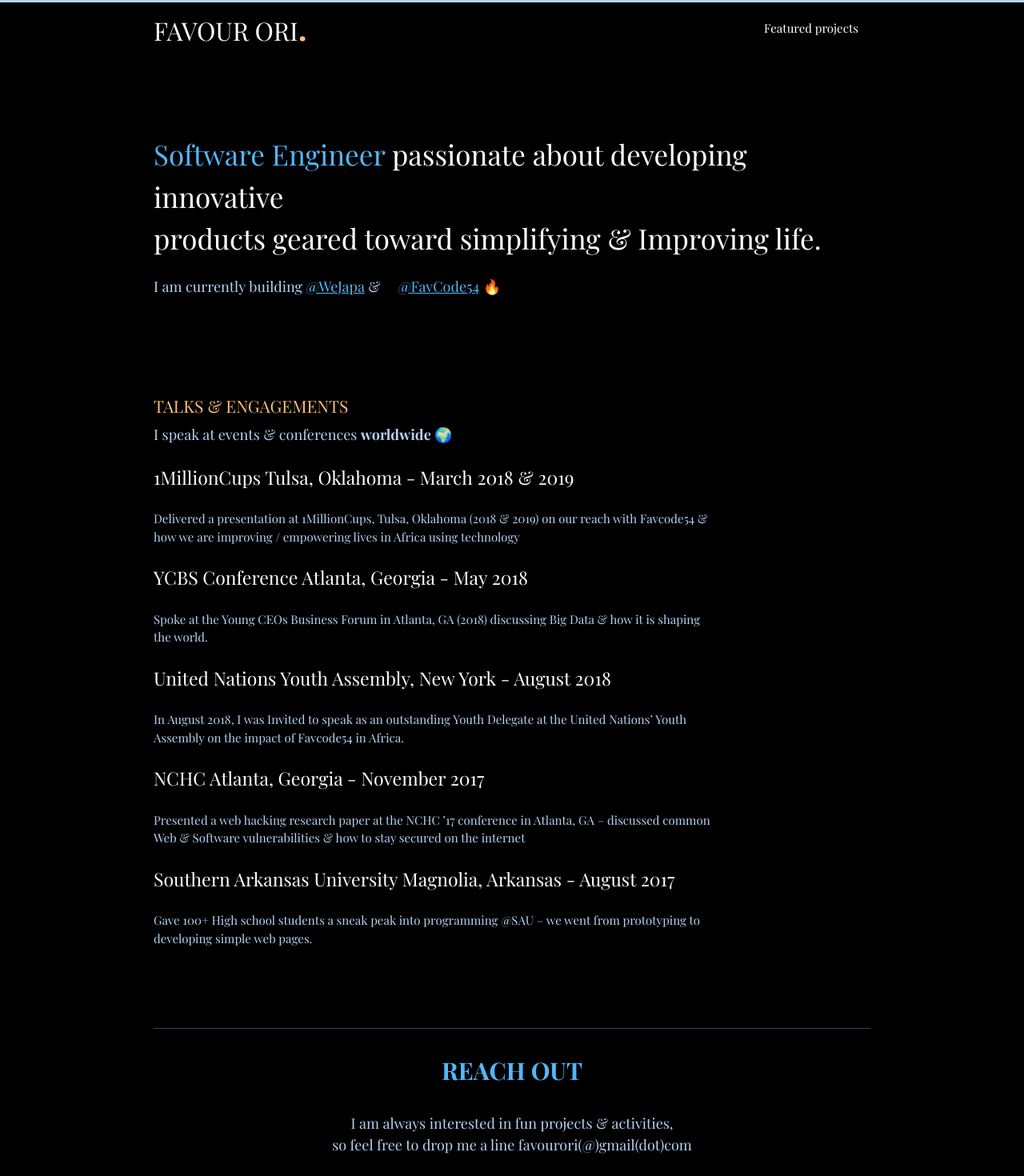
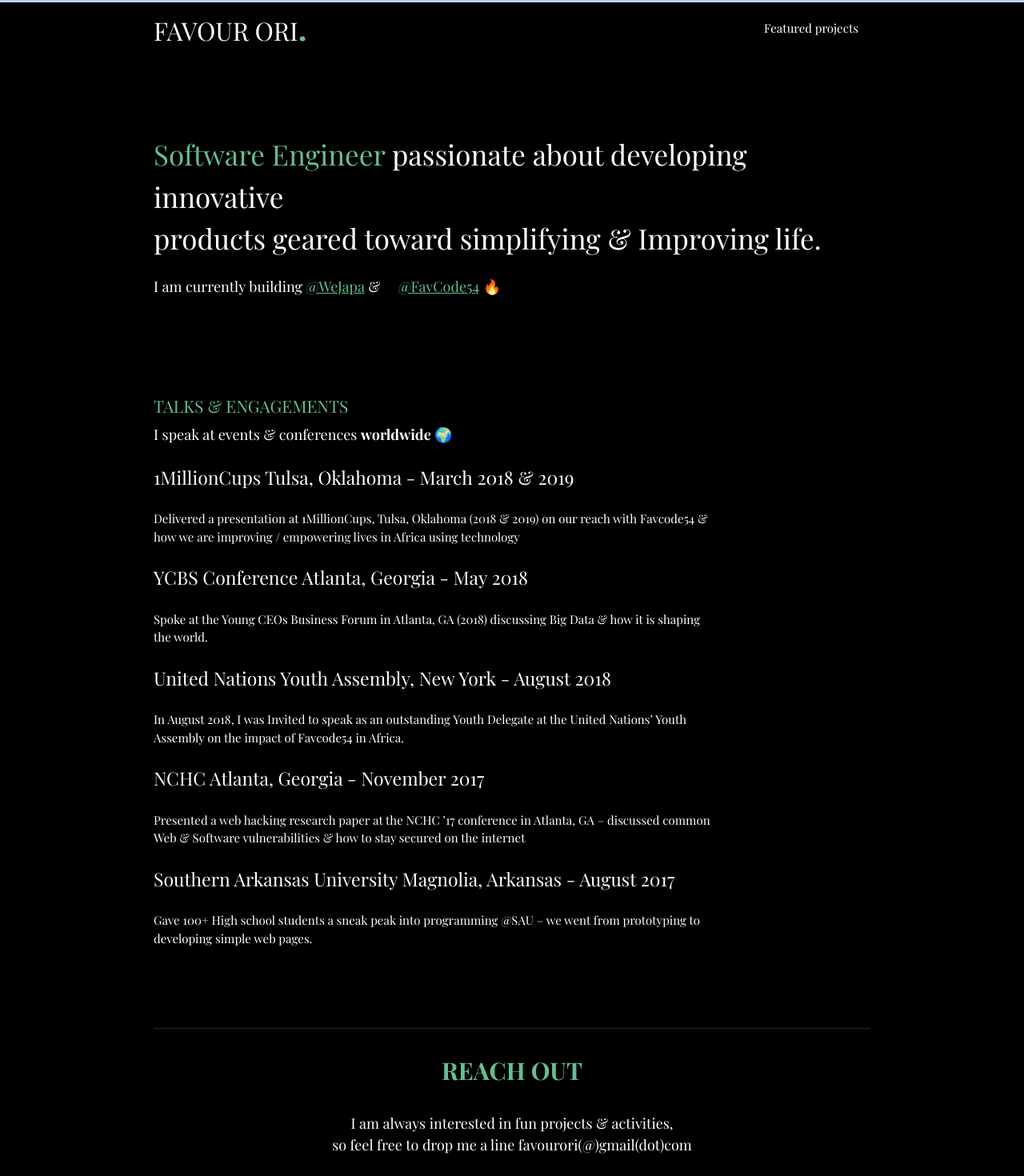
Before and after one commit to favourori/19-pws, a Vue app: page / in a window 1280 px wide. Shown: the top 1470 px of the page at 80% size. Built offline with nearby package versions, Linux system fonts and the light colour scheme.

Commit message:
changed color

```diff
--- a/public/index.html
+++ b/public/index.html
@@ -1,5 +1,6 @@
 <!DOCTYPE html>
 <html lang="en">
+
 <head>
   <meta charset="utf-8" />
   <meta http-equiv="X-UA-Compatible" content="IE=edge" />
@@ -7,37 +8,26 @@
   <link rel="icon" href="<%= BASE_URL %>favicon.png" />
   <title>Favour Ori</title>
   <!--Import Google Icon Font-->
-    <link
-      href="https://fonts.googleapis.com/icon?family=Material+Icons"
-      rel="stylesheet"
-    />
-    <link
-      rel="stylesheet"
-      href="https://cdnjs.cloudflare.com/ajax/libs/animate.css/3.7.2/animate.min.css"
-    />
+  <link href="https://fonts.googleapis.com/icon?family=Material+Icons" rel="stylesheet" />
+  <link rel="stylesheet" href="https://cdnjs.cloudflare.com/ajax/libs/animate.css/3.7.2/animate.min.css" />
   <style>
     @import url("https://fonts.googleapis.com/css?family=Playfair+Display:400,700,900&display=swap");
   </style>
 
   <!-- Compiled and minified CSS -->
-    <link
-      rel="stylesheet"
-      href="https://cdnjs.cloudflare.com/ajax/libs/materialize/1.0.0/css/materialize.min.css"
-    />
+  <link rel="stylesheet" href="https://cdnjs.cloudflare.com/ajax/libs/materialize/1.0.0/css/materialize.min.css" />
 
   <!-- Compiled and minified JavaScript -->
   <script src="https://cdnjs.cloudflare.com/ajax/libs/materialize/1.0.0/js/materialize.min.js"></script>
 </head>
-  <body
-    style="background-color:rgb(0, 0, 0); font-family: 'Playfair Display', serif;"
-  >
+
+<body style="background-color:rgb(0, 0, 0); color: #fff; font-family: 'Playfair Display', serif;">
   <noscript>
-      <strong
-        >We're sorry but portfolio doesn't work properly without JavaScript
-        enabled. Please enable it to continue.</strong
-      >
+    <strong>We're sorry but portfolio doesn't work properly without JavaScript
+      enabled. Please enable it to continue.</strong>
   </noscript>
   <div id="app"></div>
   <!-- built files will be auto injected -->
 </body>
+
 </html>
--- a/src/components/Footer.vue
+++ b/src/components/Footer.vue
@@ -5,8 +5,8 @@
     <div>
       <p align="center" class="footer-secondary-color">REACH OUT</p>
       <p class="blue-color footer" align="center">
-        I am always interested in fun projects & activities, <br/> so feel free to
-        drop me a line favourori(@)gmail(dot)com
+        I am always interested in fun projects & activities, <br />
+        so feel free to drop me a line favourori(@)gmail(dot)com
       </p>
     </div>
   </div>
@@ -14,26 +14,22 @@
 
 <script>
 export default {
-  title: "Footer"
+  title: "Footer",
 };
 </script>
 
 <style>
 .footer-secondary-color {
-  color: #54b6f7;
+  color: #66bd90;
   font-weight: 700;
   font-size: 30px;
-}
-
-.blue-color {
-  color: #b6d3f5;
 }
 
 hr {
   border: 0;
   height: 0;
   border-top: 1px solid rgba(0, 0, 0, 0.1);
-  border-bottom: 1px solid rgb(50, 69, 90);
+  border-bottom: 1px solid #66bd9040;
 }
 
 .footer {
--- a/src/components/Intro.vue
+++ b/src/components/Intro.vue
@@ -9,7 +9,7 @@
       simplifying & Improving life.
     </p>
 
-    <p style="color: #B6D3F5; font-size: 18px; margin-top: -15px">
+    <p style=" font-size: 18px; margin-top: -15px">
       I am currently building
       <a href="https://wejapa.com">
         <span class="secondary-color-bold"> <u>@WeJapa</u> </span>
@@ -43,6 +43,6 @@ export default {
 }
 
 .secondary-color-bold {
-  color: #54b6f7;
+  color: #66bd90;
 }
 </style>
--- a/src/components/NavBar.vue
+++ b/src/components/NavBar.vue
@@ -39,7 +39,7 @@ export default {
 }
 
 .secondary-color {
-  color: #ffe402;
+  color: #66bd90;
   font-weight: 700;
   font-size: 40px;
 }
--- a/src/components/Projects.vue
+++ b/src/components/Projects.vue
@@ -92,7 +92,7 @@ export default {
 
 <style>
 .secondary-color {
-  color: #fcbf77 !important;
+  color: #66bd90 !important;
 }
 
 .project {
@@ -162,7 +162,6 @@ export default {
   background-image: url("../assets/projects/colleges.png");
 }
 
-
 .bg4 {
   background-image: url("../assets/projects/tugure.png");
 }
@@ -170,7 +169,6 @@ export default {
 .bg5 {
   background-image: url("../assets/projects/medjapa.jpg");
 }
-
 
 .project-bg:after {
   content: "";
--- a/src/components/Speaking.vue
+++ b/src/components/Speaking.vue
@@ -1,7 +1,6 @@
 <template>
   <div class="container" style="margin-top: 80px">
-
-    <p class="secondary-color" style="font-size: 21px"> TALKS & ENGAGEMENTS </p>
+    <p class="secondary-color" style="font-size: 21px">TALKS & ENGAGEMENTS</p>
 
     <p class="blue-font-color" style="font-size: 18px; margin-top: -15px">
       I speak at events & conferences <b>worldwide 🌍</b>
@@ -25,41 +24,41 @@ export default {
         {
           title: "1MillionCups Tulsa, Oklahoma - March 2018 & 2019",
           description:
-            "Delivered a presentation at 1MillionCups, Tulsa, Oklahoma (2018 & 2019) on our reach with Favcode54 & how we are improving / empowering lives in Africa using technology"
+            "Delivered a presentation at 1MillionCups, Tulsa, Oklahoma (2018 & 2019) on our reach with Favcode54 & how we are improving / empowering lives in Africa using technology",
         },
 
         {
           title: "YCBS Conference Atlanta, Georgia - May 2018",
           description:
-            "Spoke at the Young CEOs Business Forum in Atlanta, GA (2018) discussing Big Data & how it is shaping the world."
+            "Spoke at the Young CEOs Business Forum in Atlanta, GA (2018) discussing Big Data & how it is shaping the world.",
         },
 
         {
           title: "United Nations Youth Assembly, New York - August 2018",
           description:
-            "In August 2018, I was Invited to speak as an outstanding Youth Delegate at the United Nations’ Youth Assembly on the impact of Favcode54 in Africa."
+            "In August 2018, I was Invited to speak as an outstanding Youth Delegate at the United Nations’ Youth Assembly on the impact of Favcode54 in Africa.",
         },
 
         {
           title: "NCHC  Atlanta, Georgia - November 2017",
           description:
-            "Presented a web hacking research paper at the NCHC ’17 conference in Atlanta, GA – discussed common Web & Software vulnerabilities & how to stay secured on the internet"
+            "Presented a web hacking research paper at the NCHC ’17 conference in Atlanta, GA – discussed common Web & Software vulnerabilities & how to stay secured on the internet",
         },
         {
           title:
             "Southern Arkansas University Magnolia, Arkansas - August 2017",
           description:
-            "Gave 100+ High school students a sneak peak into programming @SAU – we went from prototyping to developing simple web pages."
-        }
-      ]
+            "Gave 100+ High school students a sneak peak into programming @SAU – we went from prototyping to developing simple web pages.",
+        },
+      ],
     };
-  }
+  },
 };
 </script>
 
 <style>
 .secondary-color {
-  color: #54b6f7;
+  color: #66bd90;
 }
 
 .light-color {
@@ -67,7 +66,7 @@ export default {
   font-size: 23px;
 }
 
-.blue-font-color {
+/* .blue-font-color {
   color: #b6d3f5;
-}
+} */
 </style>
```
Lines whose indentation alone changed are shown as unchanged.
